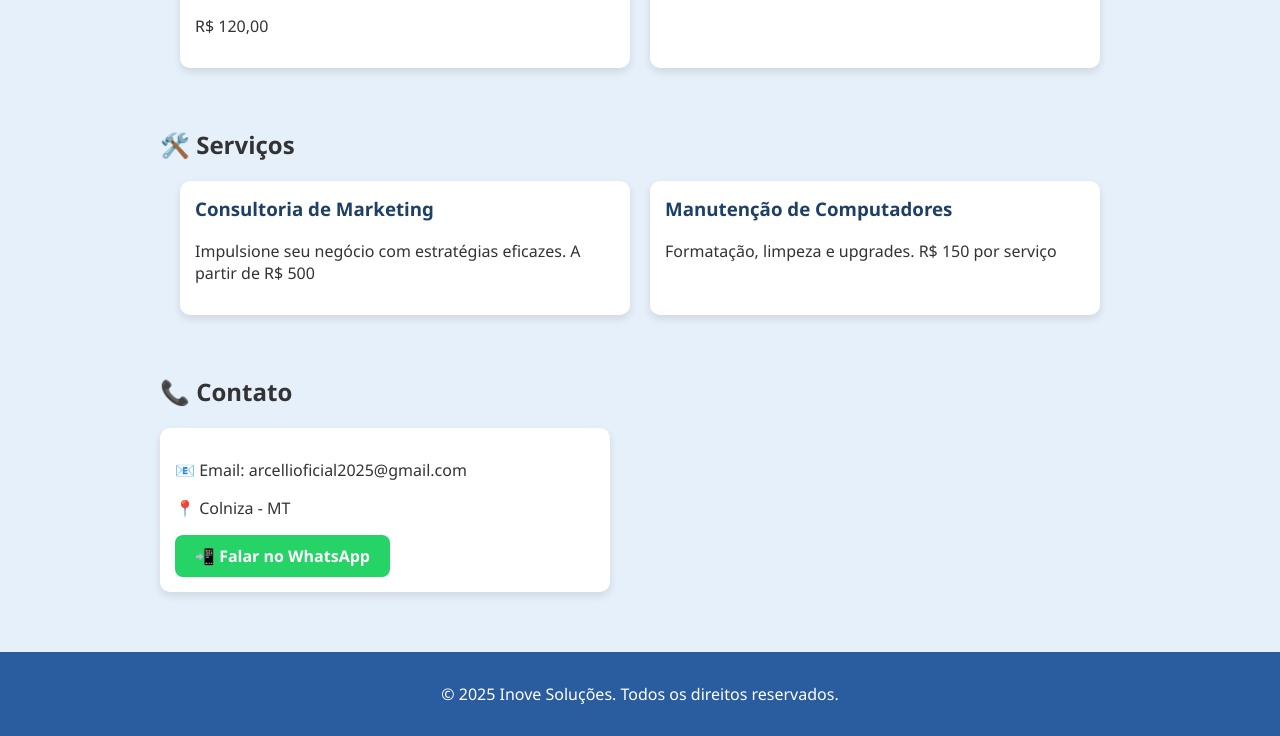
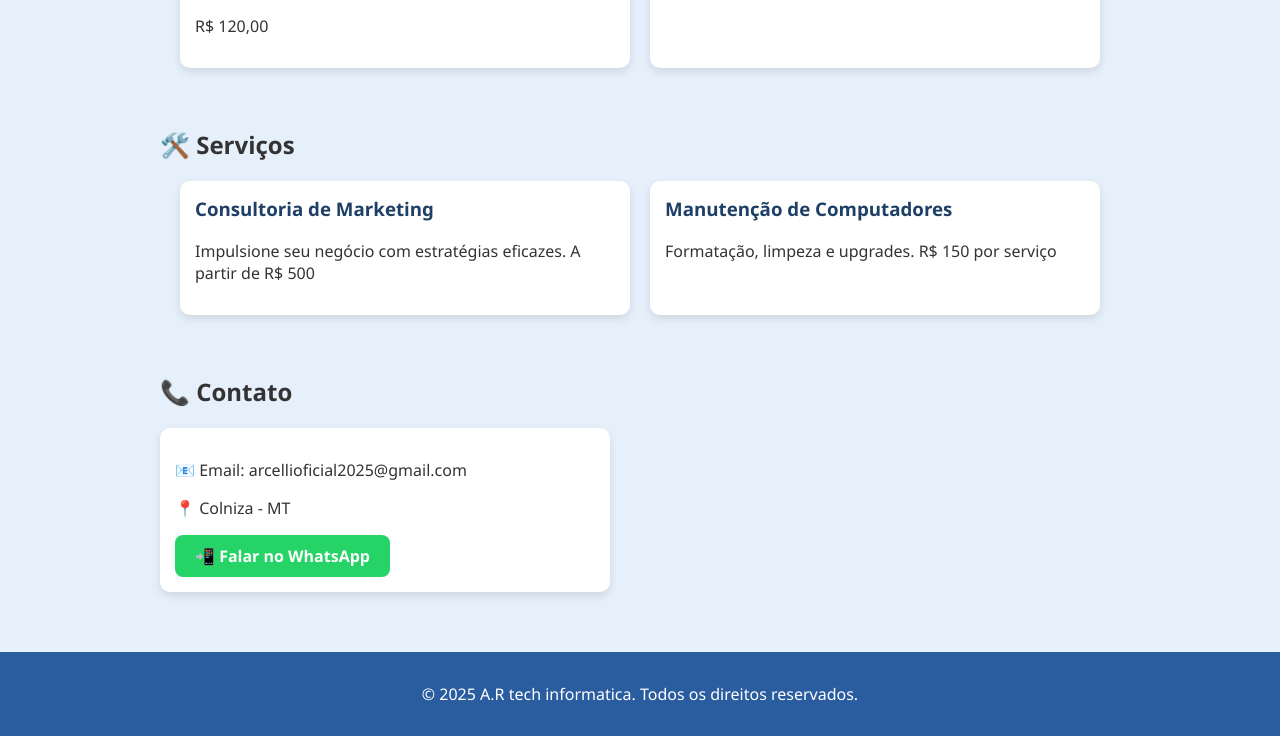
Before and after one commit to AndreTDorneles/site-A-R-tech, a plain HTML site: page index.html in a window 1280 px wide. Shown: the part 481-1217 px from the top of the page. Drawn offline with Linux system fonts and the light colour scheme.

Commit message:
Update index.html

```diff
--- a/index.html
+++ b/index.html
@@ -157,7 +157,7 @@
 
 
   <footer>
-    <p>&copy; 2025 Inove Soluções. Todos os direitos reservados.</p>
+    <p>&copy; 2025 A.R tech informatica. Todos os direitos reservados.</p>
   </footer>
 
 </body>
```
